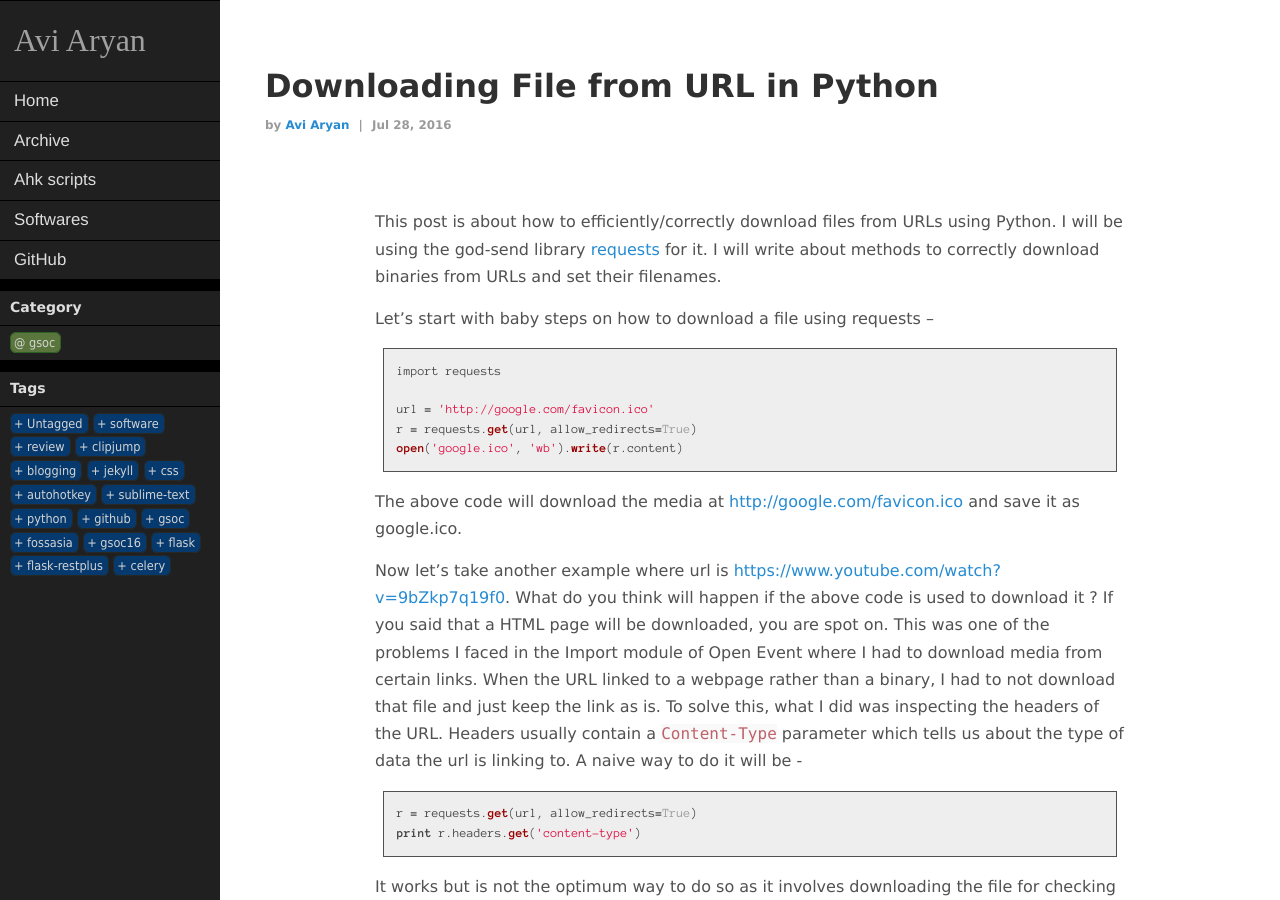
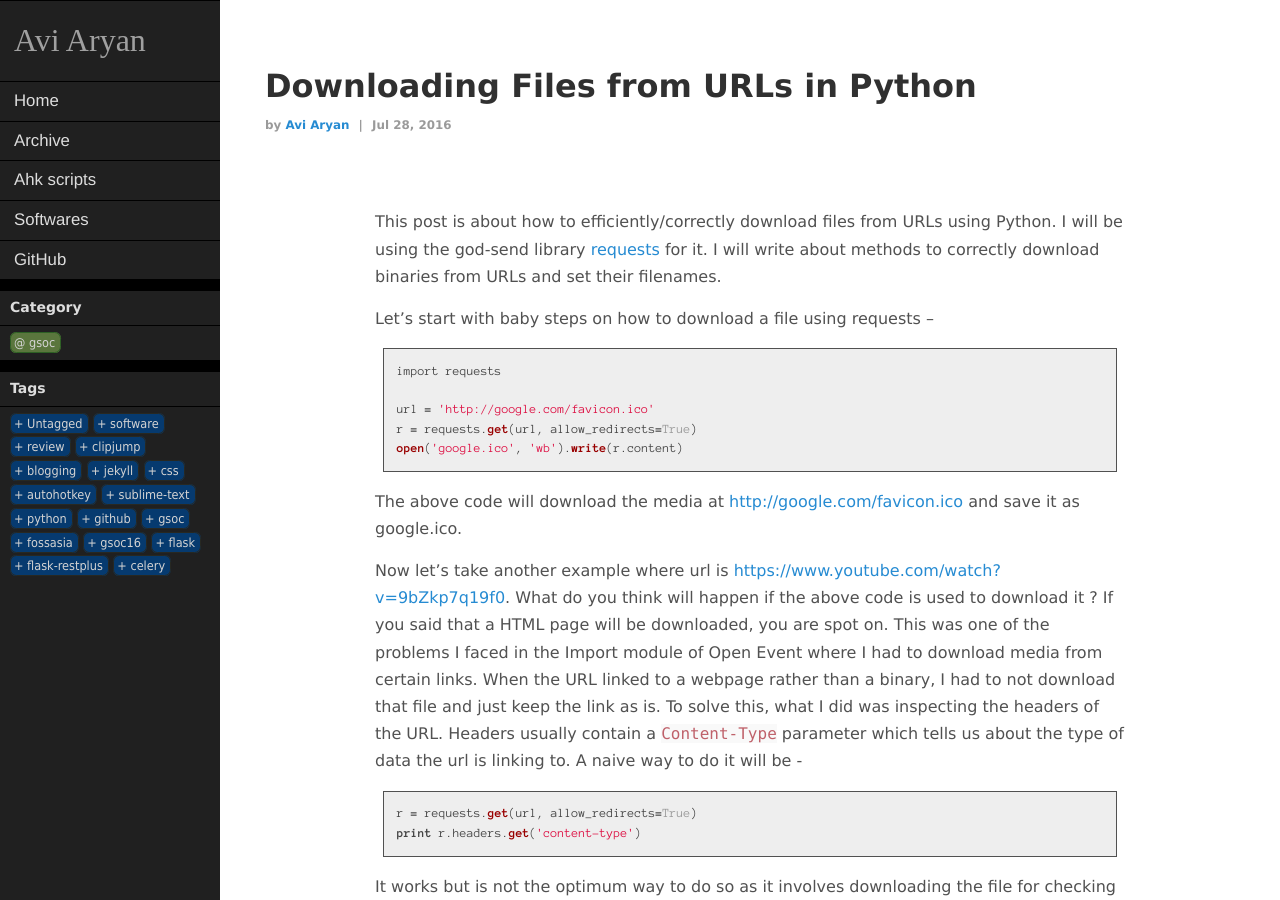
Before and after one commit to aviaryan/aviaryan.github.com-retired-2018, a Jekyll site: the page built from _posts/gsoc/2016-07-28-downloading-files-from-urls.md, in a window 1280 px wide and 900 px high. Built offline with Jekyll 4.4.1, drawn with Linux system fonts in a browser that asks for light colours; comment, search, counter and statistics services are not loaded.

Commit message:
better post name

```diff
--- a/_posts/gsoc/2016-07-28-downloading-files-from-urls.md
+++ b/_posts/gsoc/2016-07-28-downloading-files-from-urls.md
@@ -1,6 +1,6 @@
 ---
 layout: post
-title: Downloading File from URL in Python
+title: Downloading Files from URLs in Python
 category: gsoc
 tags: gsoc gsoc16 python
 ---
```
